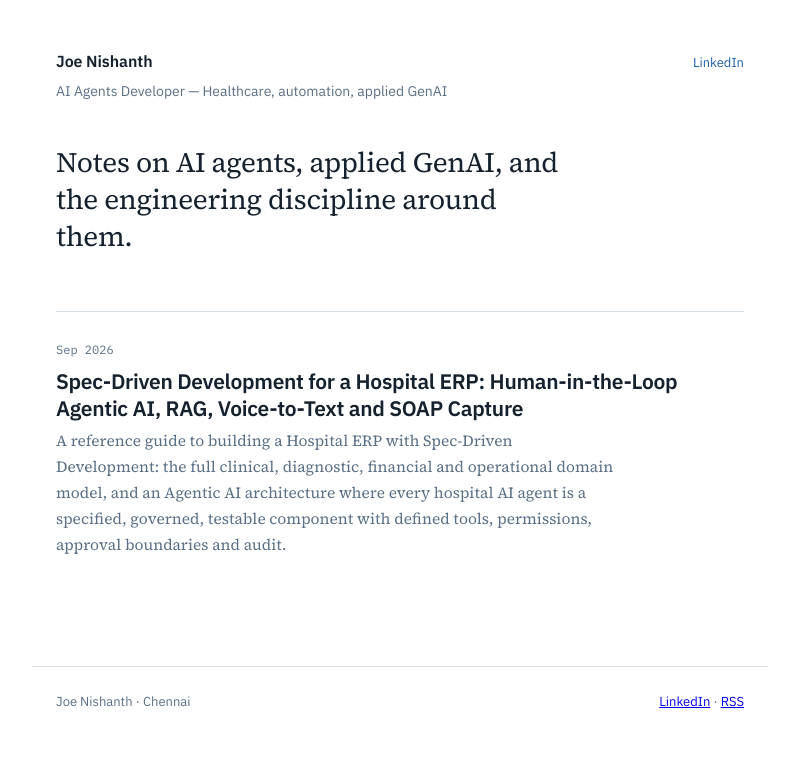
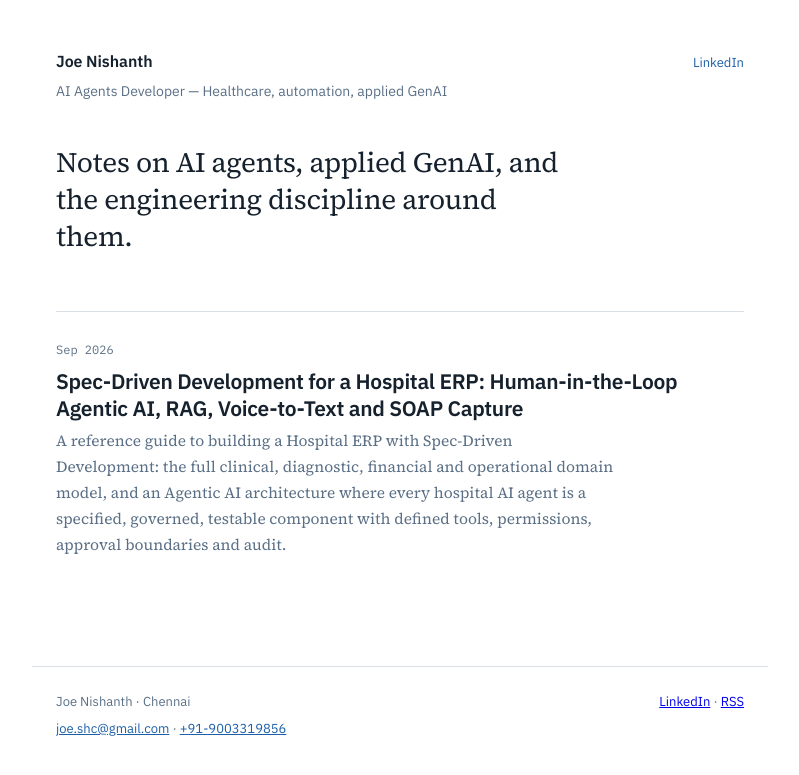
Before and after one commit to joeshc/AI-SDLC-SDD, a Jekyll site: the page built from index.md, in a window 1280 px wide. Shown: the top 775 px of the page, without its empty margins (240-1039 px from the left). Built offline with Jekyll 4.4.1, drawn with Linux system fonts in a browser that asks for light colours.

Commit message:
Add contact details to the site footer
Email and phone go in the footer, so they appear on every page rather than
only on a post.

Both are real links rather than plain text: mailto: opens a mail client, and
tel: is tappable to dial on a phone, which is the main reason to publish a
number at all. The tel: href is normalised to +919003319856 with no
separators as the scheme requires, while the displayed text keeps the
+91-9003319856 form.

The footer becomes a wrapping flex row with the identity and contact lines
stacked on the left and the links on the right, so the longer content cannot
push the layout sideways on a phone. Contact links use overflow-wrap so a
long address breaks rather than overflowing.

Verified at 390px and 900px: no horizontal page overflow, footer inside the
gutter, mailto: and tel: both present and correctly formed.

Note: these are now public on an indexed page and will be harvested by
scrapers. That is the intended trade for being contactable.

Co-Authored-By: Claude Opus 5 <noreply@anthropic.com>
Claude-Session: https://claude.ai/code/session_018dWwf3jCxy9SZkS1FRbNni

```diff
--- a/_layouts/default.html
+++ b/_layouts/default.html
@@ -35,8 +35,15 @@
   </main>
 
   <footer class="footer">
-    <p>{{ site.author }} · Chennai</p>
-    <p><a href="https://www.linkedin.com/in/joe-nishanth">LinkedIn</a> · <a href="{{ '/feed.xml' | relative_url }}">RSS</a></p>
+    <div class="footer__identity">
+      <p>{{ site.author }} · Chennai</p>
+      <p class="footer__contact">
+        <a href="mailto:joe.shc@gmail.com">joe.shc@gmail.com</a>
+        <span aria-hidden="true"> · </span>
+        <a href="tel:+919003319856">+91-9003319856</a>
+      </p>
+    </div>
+    <p class="footer__links"><a href="https://www.linkedin.com/in/joe-nishanth">LinkedIn</a> · <a href="{{ '/feed.xml' | relative_url }}">RSS</a></p>
   </footer>
 
   <script type="module">
--- a/assets/css/main.css
+++ b/assets/css/main.css
@@ -83,12 +83,25 @@ main,
   padding-bottom: 4rem;
   border-top: 1px solid var(--rule);
   display: flex;
+  flex-wrap: wrap;
   justify-content: space-between;
-  gap: 1rem;
+  gap: 0.75rem 1rem;
   font-family: "IBM Plex Sans", system-ui, sans-serif;
   font-size: 0.8125rem;
   color: var(--ink-soft);
 }
+
+.footer p { margin: 0; }
+
+.footer__identity {
+  display: flex;
+  flex-direction: column;
+  gap: 0.3rem;
+}
+
+/* Long contact strings must wrap rather than push the footer sideways. */
+.footer__contact a { color: var(--accent); overflow-wrap: anywhere; }
+.footer__links { white-space: nowrap; }
 
 .footer p { margin: 0; }
 
```
